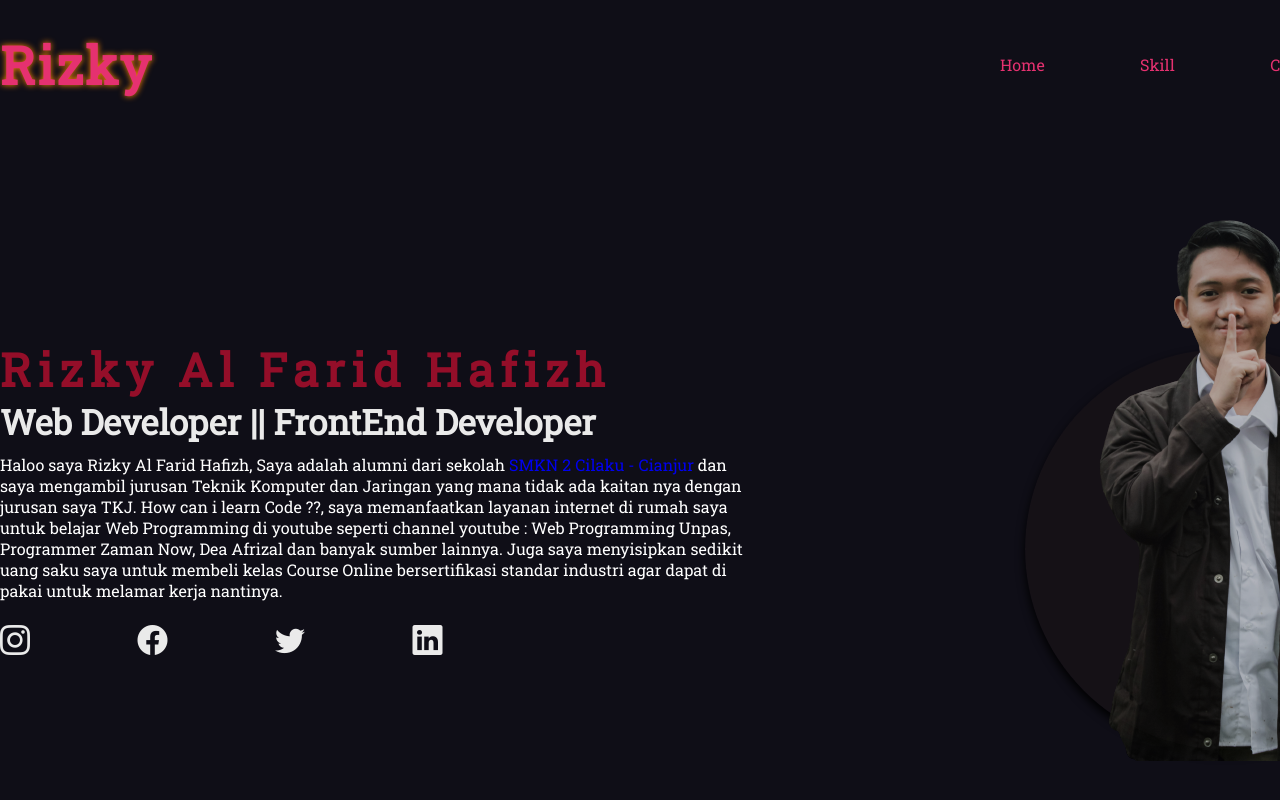
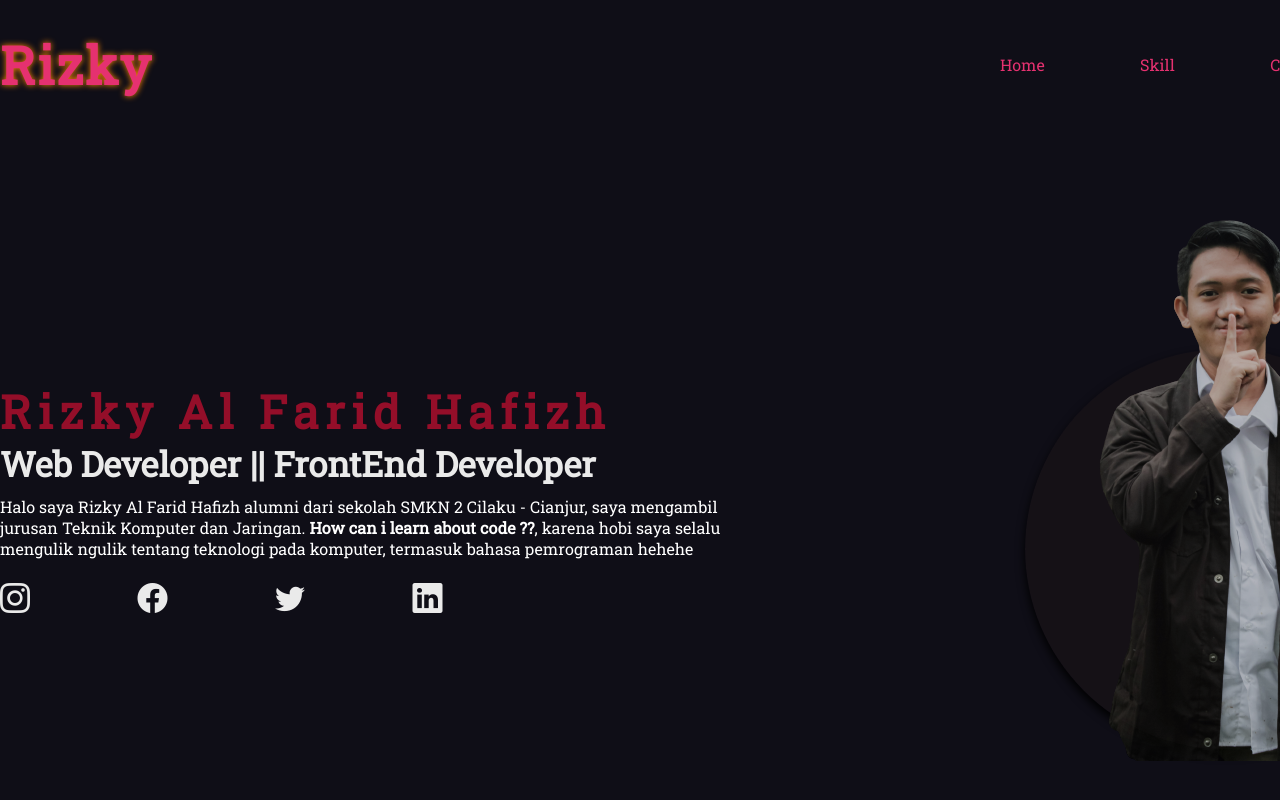
Before and after one commit to rizkyAlFarid/rizkyAlFarid.github.io, a plain HTML site: page index.html in a window 1280 px wide. Shown: the top 800 px of the page. Drawn offline with nearby package versions, Linux system fonts and the light colour scheme; a web font is replaced by a local one.

Commit message:
mengubah isi paragraf

```diff
--- a/index.html
+++ b/index.html
@@ -40,7 +40,7 @@
             <aside>
                 <h1>Rizky Al Farid Hafizh</h1>
                 <h2>Web Developer || FrontEnd Developer</h2>
-                <p>Haloo saya Rizky Al Farid Hafizh, Saya adalah alumni dari sekolah <a href="https://smkn2cilakucianjur.sch.id/" target="_blank"> SMKN 2 Cilaku - Cianjur</a> dan saya mengambil jurusan Teknik Komputer dan Jaringan yang mana tidak ada kaitan nya dengan jurusan saya TKJ. How can i learn Code ??, saya memanfaatkan layanan internet di rumah saya untuk belajar Web Programming di youtube seperti channel youtube : Web Programming Unpas, Programmer Zaman Now, Dea Afrizal dan banyak sumber lainnya. Juga saya menyisipkan sedikit uang saku saya untuk membeli kelas Course Online bersertifikasi standar industri agar dapat di pakai untuk melamar kerja nantinya.</p>
+                <p>Halo saya Rizky Al Farid Hafizh alumni dari sekolah SMKN 2 Cilaku - Cianjur, saya mengambil jurusan Teknik Komputer dan Jaringan. <strong> How can i learn about code ??</strong>, karena hobi saya selalu mengulik ngulik tentang teknologi pada komputer, termasuk bahasa pemrograman hehehe</p>
                 <div class="media">
                     <a class="bi bi-instagram icon"></a>
                     <a class="bi bi-facebook icon"></a>
```
